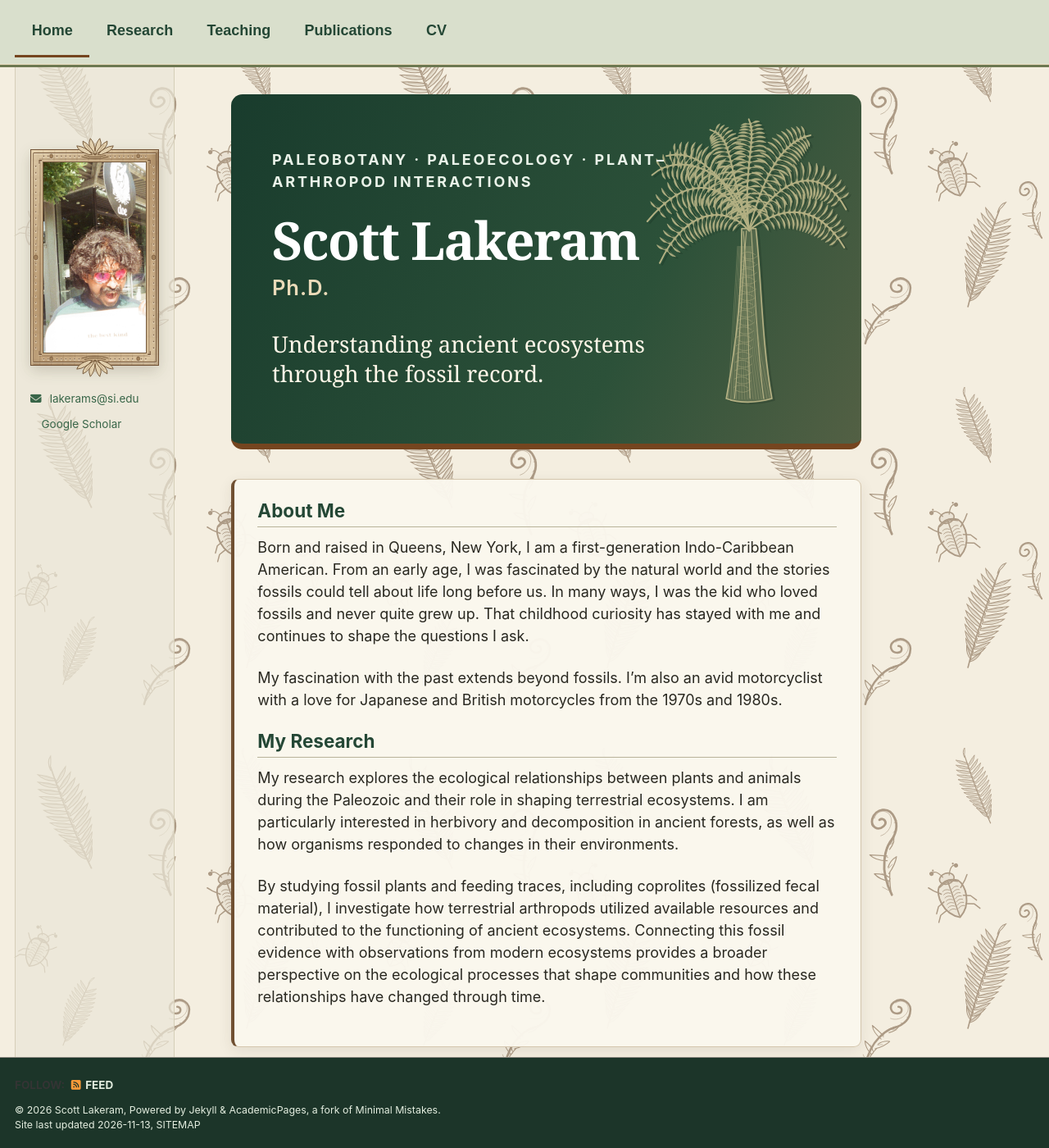
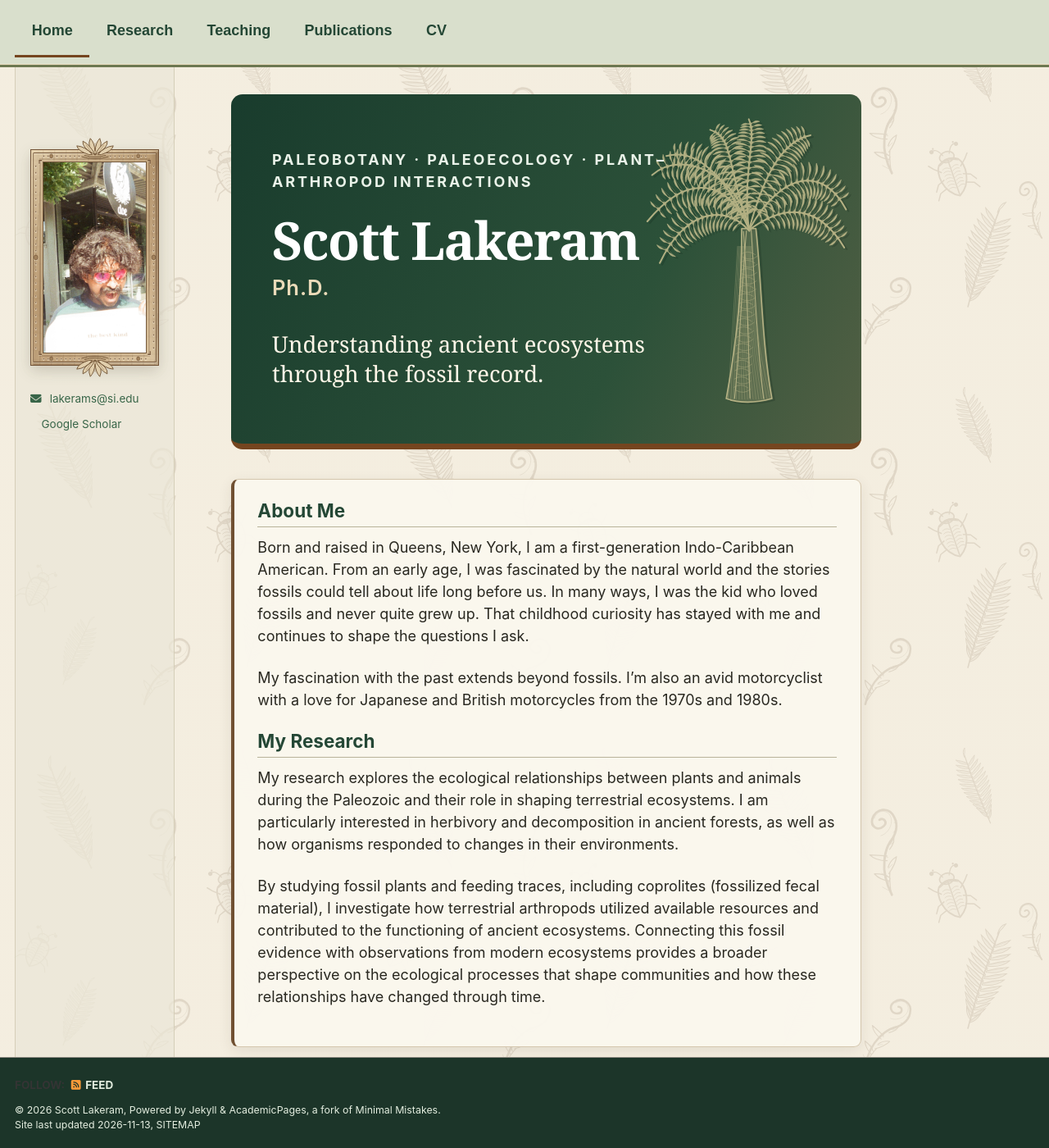
Before and after one commit to slakeram/slakeram.github.io, a Jekyll site: the page built from _pages/about.md, in a window 1280 px wide and 1400 px high. Shown: the whole window at 82% size. Built offline with Jekyll 4.4.1, drawn with Linux system fonts in a browser that asks for light colours; a script bundle is joined from its source files by our own code; a style sheet for code colours, icons or effects is not loaded.

Commit message:
Soften homepage botanical wallpaper with translucent cream overlay

```diff
--- a/assets/css/botanical.css
+++ b/assets/css/botanical.css
@@ -166,7 +166,7 @@ body { background:var(--cream); color:var(--ink); }
    The hero, cards, and content remain legible above the pattern. */
 body:has(.botanical-hero) {
   background-color:#f4eee0;
-  background-image:url("/images/homepage-fern-beetle-blockprint.svg");
+  background-image:linear-gradient(rgba(244,238,224,.72),rgba(244,238,224,.72)),url("/images/homepage-fern-beetle-blockprint.svg");
   background-repeat:repeat;
   background-size:440px 440px;
   background-position:center top;
```
